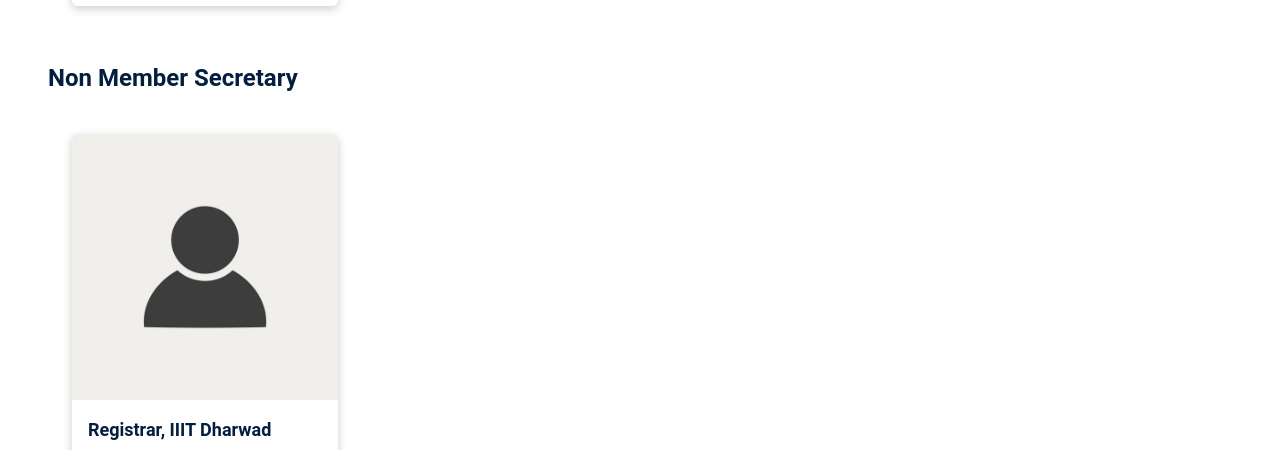
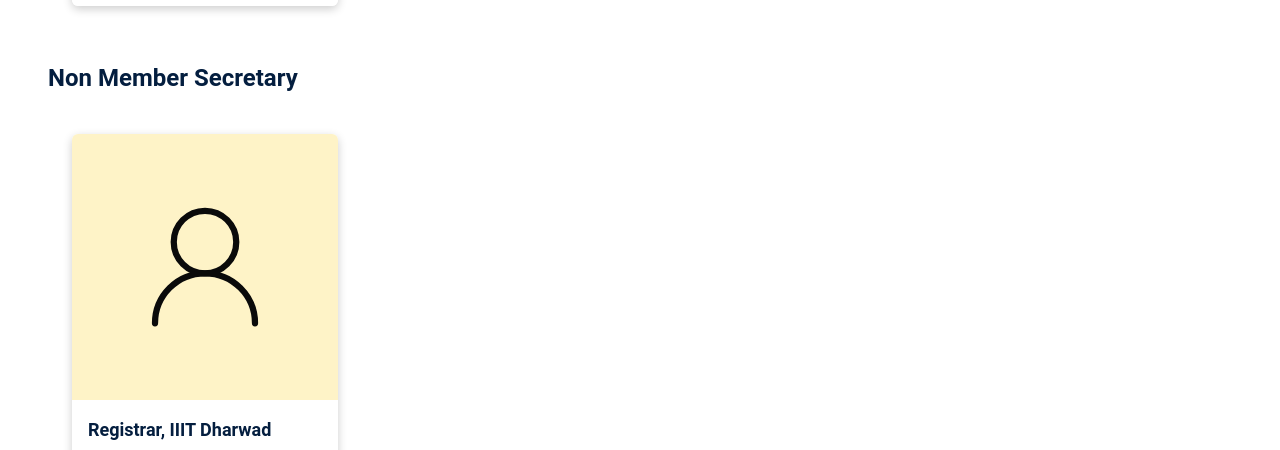
Before and after one commit to Velocity-IIITDWD/iiitdwd.ac.in, a Next.js app: page /senate in a window 1280 px wide. Shown: the part 1600-2050 px from the top of the page. Built offline with nearby package versions, Linux system fonts and the light colour scheme.

Commit message:
remove tenders from navbar and change fallback for profiles

```diff
--- a/app/Header.tsx
+++ b/app/Header.tsx
@@ -127,7 +127,6 @@ const navmenuItems: NavmenuItem[] = [
     ],
   },
   { text: 'Placements', href: '/placements' },
-  { text: 'Tenders', href: '/tenders' },
   { text: 'Careers', href: '/careers' },
   { text: 'Contact Us', href: '/contact' },
 ];
--- a/components/profile/ProfileCard.tsx
+++ b/components/profile/ProfileCard.tsx
@@ -1,16 +1,23 @@
 import Image from 'next/image';
 import { type Profile } from '@/types/profile';
+import { UserRound } from 'lucide-react';
 
 export default function ProfileCard({ content, imageURL, title }: Profile) {
   return (
     <div className="flex flex-col rounded-md overflow-hidden shadow-[0_3px_10px_rgb(0,0,0,0.2)] hover:shadow-[0_1px_2px_rgb(0,0,0,0.2)]">
       <div className="relative aspect-square bg-gradient-to-b from-white to-zinc-100">
-        <Image
-          src={imageURL || '/images/blank_profile_square.png'}
-          fill={true}
-          className="object-contain"
-          alt={title}
-        />
+        {imageURL ? (
+          <Image
+            src={imageURL}
+            fill={true}
+            className="object-contain"
+            alt={title}
+          />
+        ) : (
+          <div className="flex items-center justify-center w-full h-full bg-amber-100">
+            <UserRound strokeWidth={1} size={150} />
+          </div>
+        )}
       </div>
       <div className="bg-white flex-1">
         <div className="flex flex-col p-4">
```
Also changed, not shown: public/profile/blank-profile-square.png (deleted), 1 other file (tests, documents, lock files or other folders).
